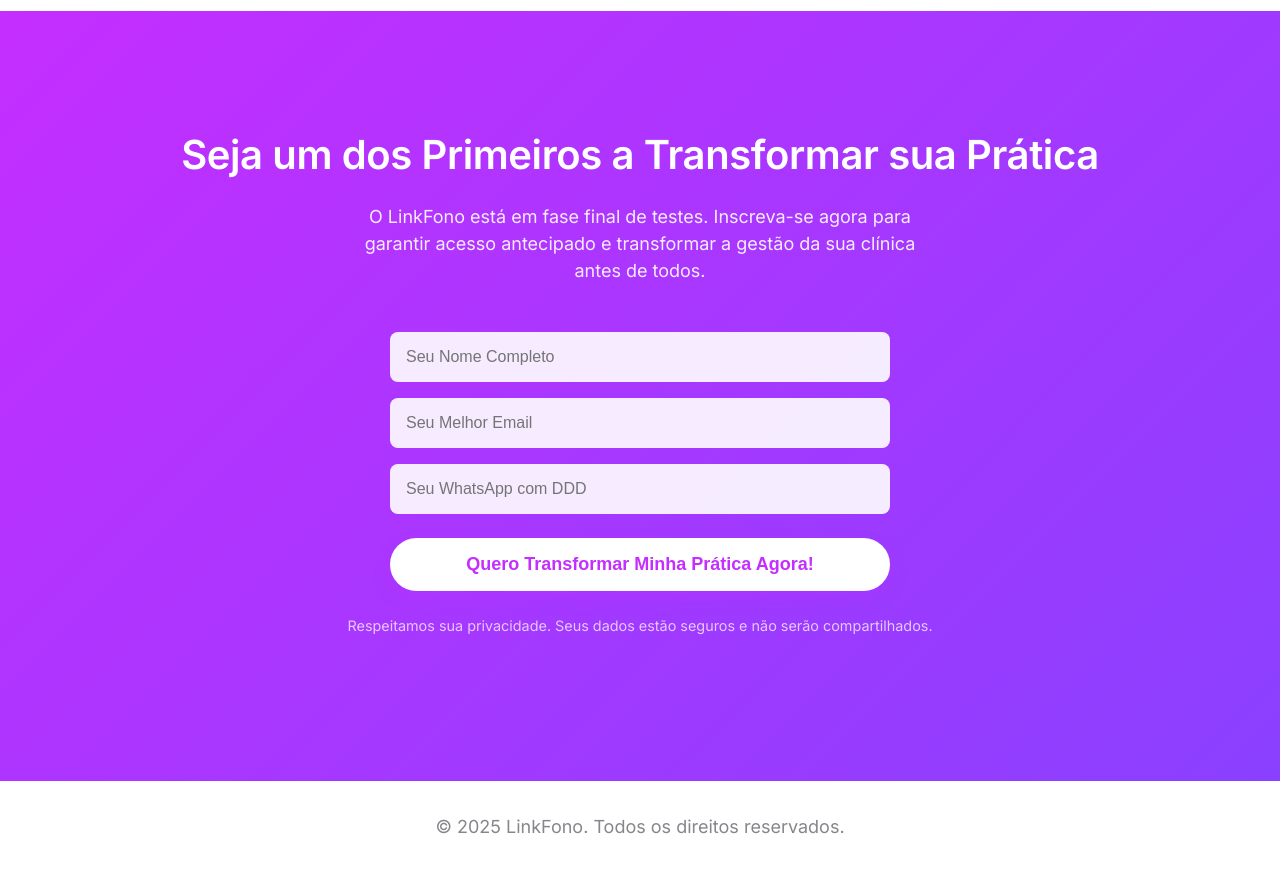
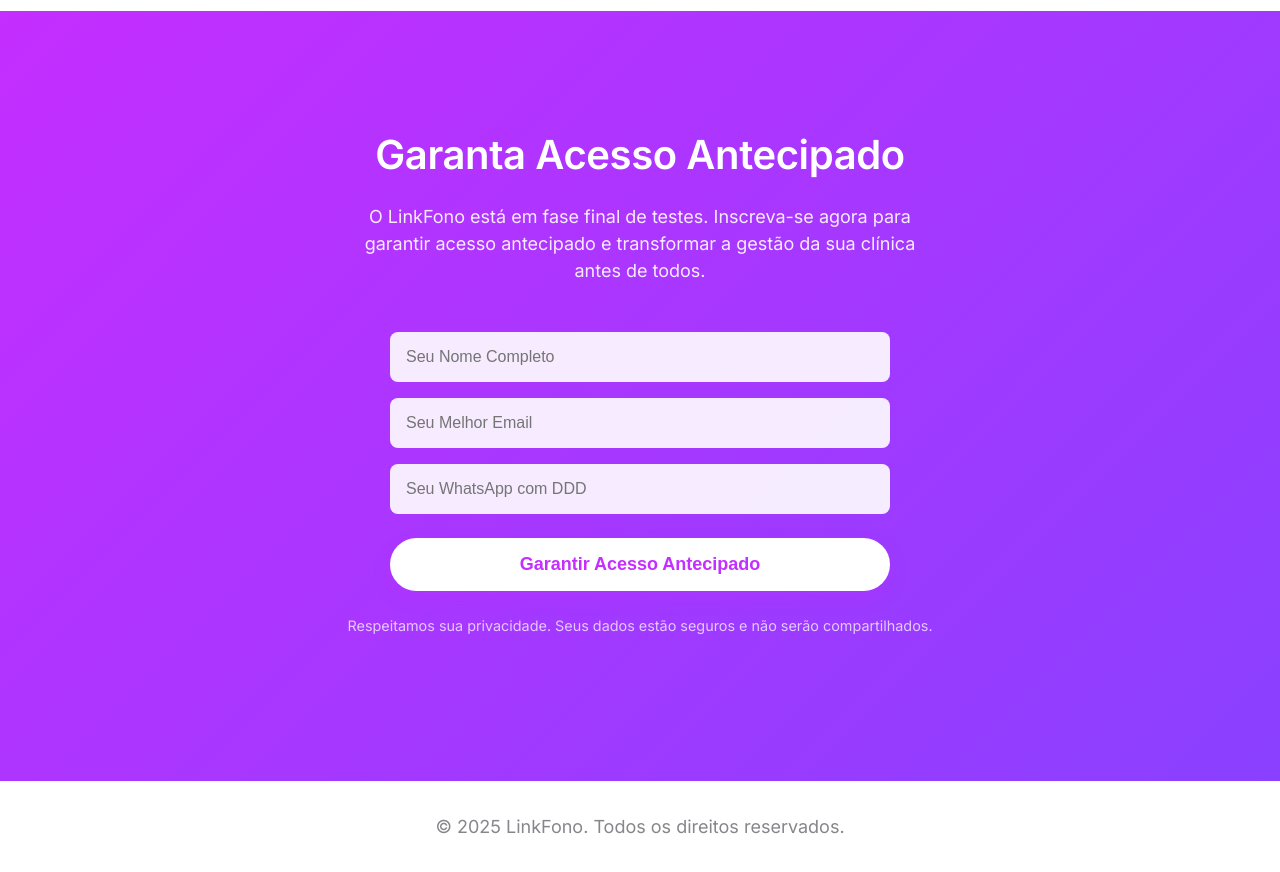
Before and after one commit to leokovaski/linkfono-lp, a React (Vite) app: page / in a window 1280 px wide. Shown: the part 6860-7732 px from the top of the page. Built offline with nearby package versions, Linux system fonts and the light colour scheme; no server answers.

Commit message:
_fbc add and changes text forms

```diff
--- a/components/LeadForm.jsx
+++ b/components/LeadForm.jsx
@@ -13,6 +13,7 @@
     utm_content: '',
     fbclid: '',
     gclid: '',
+    _fbc: '',
     referrer: '',
     user_agent: '',
     ip_address: ''
@@ -34,9 +35,18 @@
       gclid: urlParams.get('gclid') || ''
     };
 
+    // Captura o cookie _fbc (Facebook Click ID)
+    const getFBC = () => {
+      const fbc = document.cookie
+        .split('; ')
+        .find(row => row.startsWith('_fbc='));
+      return fbc ? fbc.split('=')[1] : '';
+    };
+
     // Captura referrer, user agent
     const referrer = document.referrer || '';
     const user_agent = navigator.userAgent || '';
+    const _fbc = getFBC();
 
     // Obtém IP do usuário via API externa (será capturado de forma assíncrona)
     fetch('https://api.ipify.org?format=json')
@@ -55,6 +65,7 @@
     setFormData(prevData => ({
       ...prevData,
       ...utmParams,
+      _fbc,
       referrer,
       user_agent
     }));
@@ -148,7 +159,7 @@
   return (
     <section id="lead-form" className="lead-form">
       <div className="container">
-        <h2>Seja um dos Primeiros a Transformar sua Prática</h2>
+        <h2>Garanta Acesso Antecipado</h2>
         <p>
           O LinkFono está em fase final de testes. Inscreva-se agora para garantir
           acesso antecipado e transformar a gestão da sua clínica antes de todos.
@@ -181,7 +192,7 @@
           />
           {error && <p className="error-message">{error}</p>}
           <button type="submit" className="cta-button">
-            Quero Transformar Minha Prática Agora!
+          Garantir Acesso Antecipado
           </button>
         </form>
 
```
Also changed, not shown: public/linkfono-bg.jpg (added), 1 other file (tests, documents, lock files or other folders).
